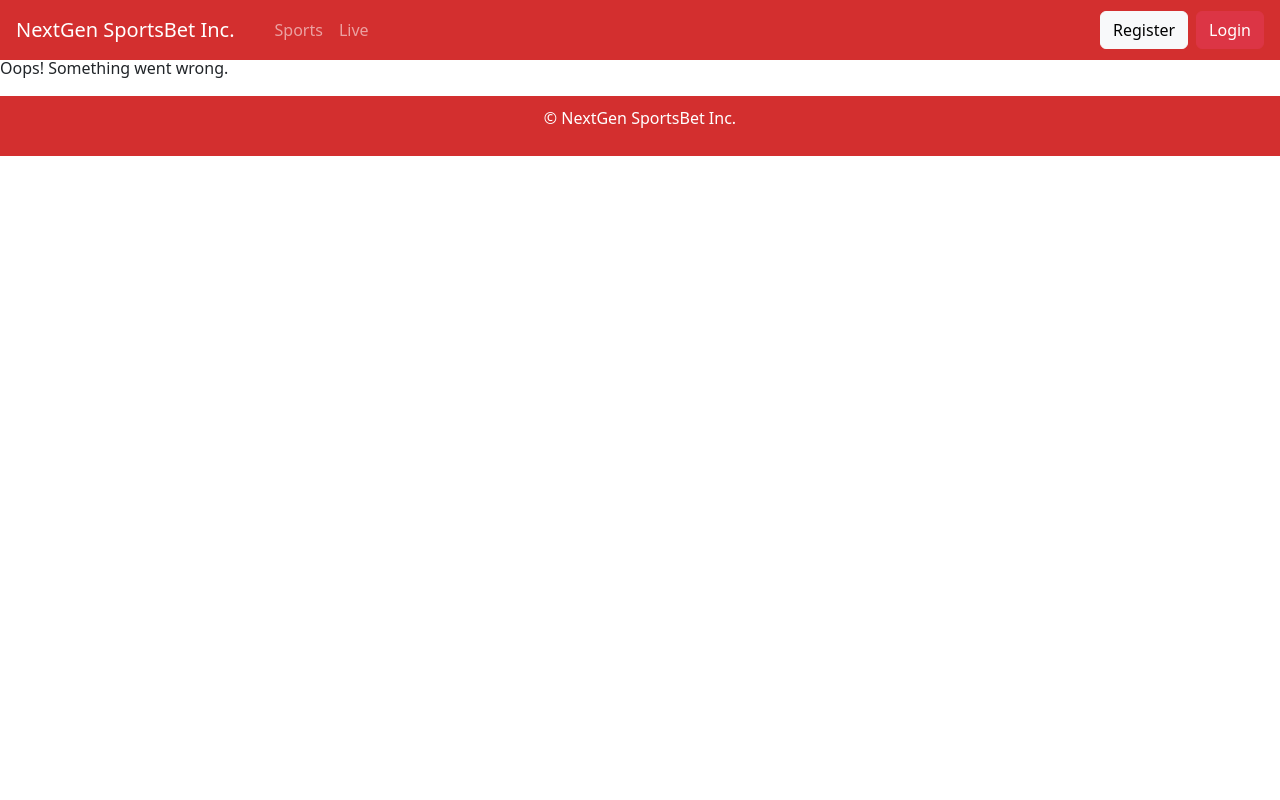
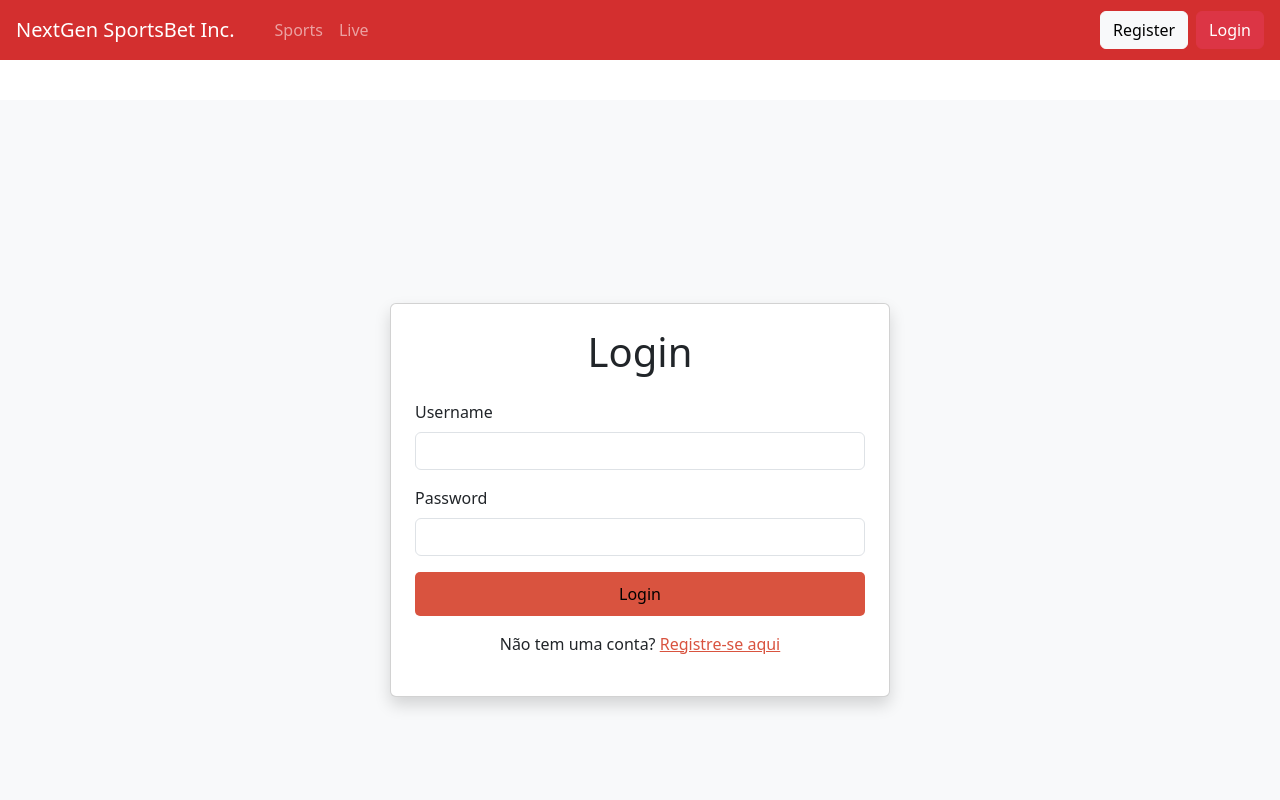
Before and after one commit to pompeucosta/Betting-WebApp, a React (Vite) app in the folder ui/: page /login in a window 1280 px wide. Shown: the top 800 px of the page. Built offline with nearby package versions, Linux system fonts and the light colour scheme.

Commit message:
Authentication pages created but not completed

```diff
--- a/ui/src/App.jsx
+++ b/ui/src/App.jsx
@@ -2,6 +2,8 @@ import { BrowserRouter, Route, Routes } from 'react-router-dom'
 import './App.css'
 import Error from './pages/Error'
 import Home from './pages/Home'
+import Login from './pages/Login'
+import Register from './pages/Register'
 import Header from './components/Header'
 import Footer from './components/Footer'
 
@@ -13,6 +15,8 @@ function App() {
           <Routes>
             <Route path="/" element={<Home/>} />
             <Route path="*" element={<Error />} />
+            <Route path="/login" element={<Login />} />
+            <Route path="/register" element={<Register />} />
           </Routes>
         <Footer />
       </div>
--- a/ui/src/components/Footer.jsx
+++ b/ui/src/components/Footer.jsx
@@ -1,8 +1,10 @@
 import React from 'react'
+
+
 
 const Footer = () => {
     return (
-        <footer>
+        <footer className='footer mt-5'>
             <p>&copy; NextGen SportsBet Inc.</p>
         </footer>
     )
--- a/ui/src/components/Header.jsx
+++ b/ui/src/components/Header.jsx
@@ -1,7 +1,20 @@
 import React from 'react'
 import { Navbar, Nav, Button } from 'react-bootstrap'
+import { useNavigate } from 'react-router-dom';
+
 
 const Header = () => {
+
+    const navigate = useNavigate();
+
+    const handleLoginClick = () => {
+        navigate('/login');
+    };
+
+    const handleRegisterClick = () => {
+        navigate('/register');
+    };
+
     return (
         <Navbar variant='dark' expand="lg" className="navbar" fixed="top">
         <Navbar.Brand href="#" className='px-3'>NextGen SportsBet Inc.</Navbar.Brand>
@@ -12,8 +25,8 @@ const Header = () => {
             <Nav.Link href="#">Live</Nav.Link>
             </Nav>
             <Nav className='px-3'>
-            <Button variant="light" className="ms-2">Register</Button>
-            <Button variant="danger" className="ms-2">Login</Button>
+            <Button variant="light" className="ms-2" onClick= {handleRegisterClick}>Register</Button>
+            <Button variant="danger" className="ms-2" onClick={handleLoginClick} >Login</Button>
             </Nav>
         </Navbar.Collapse>
         </Navbar>
--- /dev/null
+++ b/ui/src/css/Login.css
@@ -0,0 +1,9 @@
+.login-button {
+    background-color: #D9533F;
+    border: none;
+    border-radius: 5px;
+  }
+
+  .register-link {
+    color: #D9533F; /* Define a cor vermelha */
+  }
--- /dev/null
+++ b/ui/src/css/Register.css
@@ -0,0 +1,25 @@
+
+register-button {
+    background-color: #D9533F;
+    border: none;
+    width: 100%;
+    padding: 15px 20px;
+    border-radius: 5px;
+    color: white;
+    font-weight: bold;
+    cursor: pointer;
+    transition: background-color 0.3s ease;
+  }
+
+  .register-button:hover {
+    background-color: #D9533F;
+  }
+
+  .container-fluid {
+    margin-top: 100px;
+}
+
+.card {
+    width: 40%;
+    max-width: 500px;
+}
--- /dev/null
+++ b/ui/src/pages/Login.jsx
@@ -0,0 +1,27 @@
+import React from 'react';
+import { Link } from 'react-router-dom';
+import '../css/Login.css';
+
+const Login = () => {
+  return (
+    <div className="container-fluid bg-light vh-100 d-flex justify-content-center align-items-center">
+      <div className="card p-4 shadow">
+        <h1 className="text-center mb-4">Login</h1>
+        <form>
+          <div className="mb-3">
+            <label htmlFor="username" className="form-label">Username</label>
+            <input type="text" className="form-control" id="username" name="username" required />
+          </div>
+          <div className="mb-3">
+            <label htmlFor="password" className="form-label">Password</label>
+            <input type="password" className="form-control" id="password" name="password" required />
+          </div>
+          <button type="submit" className="w-100 mb-3 login-button">Login</button>
+        </form>
+        <p className="text-center">Não tem uma conta? <Link to="/register" className="register-link">Registre-se aqui</Link></p>
+      </div>
+    </div>
+  );
+};
+
+export default Login;
--- /dev/null
+++ b/ui/src/pages/Register.jsx
@@ -0,0 +1,59 @@
+import React from 'react';
+import { Form, Button, Container, Row, Col } from 'react-bootstrap';
+import '../css/Register.css';
+
+const Register = () => {
+    return (
+        <div className="container-fluid bg-light vh-100 d-flex justify-content-center align-items-center" >
+        <div className="card p-4 shadow">
+            <h1 className='text-center mb-4'>Register</h1>
+            <Form>
+                <Form.Group controlId="formFirstName" className="mb-3">
+                    <Form.Label>First Name</Form.Label>
+                    <Form.Control type="text" placeholder="Enter your first name" />
+                </Form.Group>
+
+                <Form.Group controlId="formLastName" className="mb-3">
+                    <Form.Label>Last Name</Form.Label>
+                    <Form.Control type="text" placeholder="Enter your last name" />
+                </Form.Group>
+
+                <Form.Group controlId="formEmail" className="mb-3">
+                    <Form.Label>Email address</Form.Label>
+                    <Form.Control type="email" placeholder="Enter your email" />
+                </Form.Group>
+
+                <Form.Group controlId="formPassword" className="mb-3">
+                    <Form.Label>Password</Form.Label>
+                    <Form.Control type="password" placeholder="Password" />
+                </Form.Group>
+
+                <Form.Group controlId="formConfirmPassword" className="mb-3">
+                    <Form.Label>Confirm Password</Form.Label>
+                    <Form.Control type="password" placeholder="Confirm Password" />
+                </Form.Group>
+
+                <Form.Group controlId="formDateOfBirth" className="mb-3">
+                    <Form.Label>Date of Birth</Form.Label>
+                    <Form.Control type="date" />
+                </Form.Group>
+
+                <Form.Group controlId="formPhoneNumber" className="mb-3">
+                    <Form.Label>Phone Number</Form.Label>
+                    <Form.Control type="tel" placeholder="Enter your phone number" />
+                </Form.Group>
+
+                <Form.Group controlId="formTerms" className="mb-3">
+                    <Form.Check type="checkbox" label="I agree to the terms and conditions" />
+                </Form.Group>
+
+                <Button variant="danger" type="submit" className="w-100 mt-3">
+                    Register
+                </Button>
+            </Form>
+        </div>
+    </div>
+    );
+};
+
+export default Register;
```
